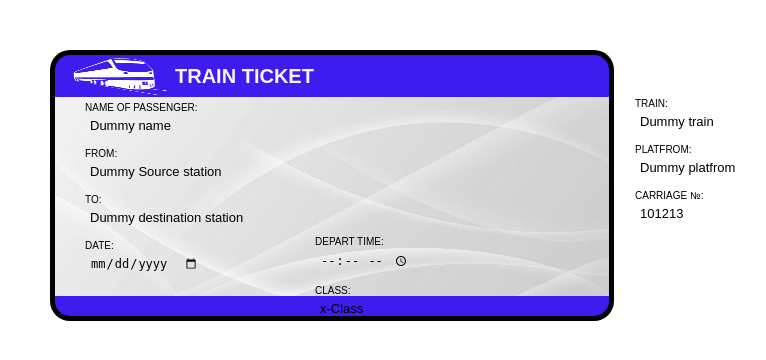
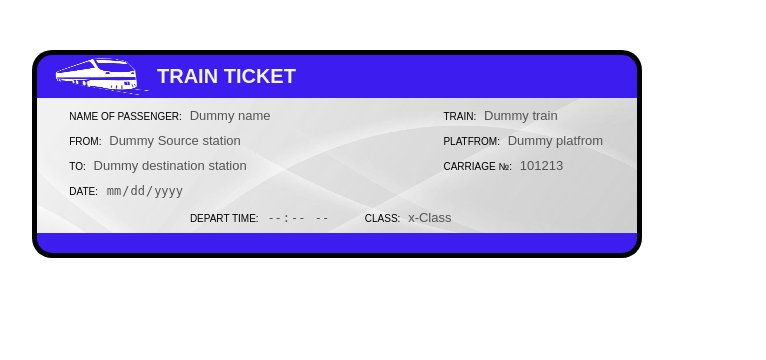
Before and after one commit to nouka01/TrainTicketingSystem, a PHP site: page /train-ticket/train-ticket.php in a window 1280 px wide. Shown: the top 360 px of the page, without its empty margins (308-1074 px from the left). Run offline with PHP 8.4, Linux system fonts and the light colour scheme.

Commit message:
Fixing CSS misbehaving on different browsers issue

```diff
--- a/train-ticket/train-ticket-stylesheet.css
+++ b/train-ticket/train-ticket-stylesheet.css
@@ -1,9 +1,11 @@
 body {
-    margin-top: 50px;
     text-align: center;
     font-family: 'Poppins', sans-serif;
     font-size: x-small;
     font-weight: 300;
+    width: 600px;
+    margin: auto;
+    margin-top: 50px;
 }
 
 .header {
@@ -18,15 +20,15 @@ body {
     border-bottom-left-radius: unset;
     border-bottom-right-radius: unset;
     border-bottom: unset;
-    margin: 0px 350px;
-    width: auto;
+    width: inherit;
+    margin: inherit;
     color: whitesmoke;
     text-align: left;
-    padding: 10px;
+    padding: 10px 0px;
 }
 
 h1 {
-    margin: 0px 110px;
+    margin: 0px 120px;
 
 }
 
@@ -36,15 +38,9 @@ h1 {
     background-size: cover;
     border: 5px black solid;
     border-top: unset;
-    border-radius: 20px;
-    border-top-left-radius: unset;
-    border-top-right-radius: unset;
-    border-bottom-left-radius: unset;
-    border-bottom-right-radius: unset;
     border-bottom: unset;
-    margin: -11px 350px;
-    width: auto;
-    height: 200px;
+    width: inherit;
+    margin: auto;
 }
 
 .footer {
@@ -54,56 +50,38 @@ h1 {
     border-top-left-radius: unset;
     border-top-right-radius: unset;
     border-top: unset;
-    margin: 10px 350px;
-    width: auto;
+    width: inherit;
+    margin: auto;
     color: whitesmoke;
-    text-align: left;
-    padding: 10px;
+    padding: 10px 0px;
 
 }
 
-
-.passenger-name,
-.from,
-.to,
-.train-date,
-.depart-time,
-.train-name,
-.platform-number,
-.carriage-number,
-.class-degree {
-    margin: 5px 10px;
+.left-ticket-part,
+.right-ticket-part {
     display: inline-block;
+    text-align: left;
+    width: fit-content;
+    margin-top: 5px;
 }
 
 .left-ticket-part {
-    text-align: left;
-    width: 230px;
-    margin-top: 10px;
+    margin-right: 35px;
     margin-left: 20px;
 
 }
 
 .right-ticket-part {
-    text-align: left;
-    margin-top: -200px;
-    margin-right: 20px;
-    margin-left: 570px;
-
+    margin-left: 35px;
 }
 
-.middle-ticket-part {
-    text-align: left;
-    margin-top: -11.5px;
-    margin-left: 250px;
-
-
+.depart-time {
+    display: inline-block;
+    margin-left: 105px;
 }
 
-input::-webkit-outer-spin-button,
-input::-webkit-inner-spin-button {
-    -webkit-appearance: none;
-    margin: 0;
+.class-degree {
+    display: inline-block;
 }
 
 input {
@@ -113,6 +91,16 @@ input {
     padding: 5px;
 }
 
-.class {
-    font-size: 10px;
+.right-ticket-part .filler-div {
+    visibility: hidden;
 }
+
+.right-ticket-part input {
+    width: 100px;
+}
+
+input::-webkit-outer-spin-button,
+input::-webkit-inner-spin-button {
+    -webkit-appearance: none;
+    margin: 0;
+}
--- a/train-ticket/train-ticket.php
+++ b/train-ticket/train-ticket.php
@@ -17,62 +17,66 @@
         <div class="left-ticket-part">
             <div class="passenger-name">
                 <label for="name">NAME OF PASSENGER:</label>
-                <br>
-                <input type="text" id="name" value="Dummy name" name="name" maxlength="20" minlength="2">
+
+                <input type="text" id="name" value="Dummy name" name="name" maxlength="20" minlength="2" disabled>
             </div>
-            <br>
+
             <div class="from">
                 <label for="from">FROM:</label>
-                <br>
-                <input type="text" id="from" value="Dummy Source station" name="from" maxlength="20" minlength="2">
+
+                <input type="text" id="from" value="Dummy Source station" name="from" maxlength="20" minlength="2" disabled>
             </div>
-            <br>
+
             <div class="to">
                 <label for="to">TO:</label>
-                <br>
-                <input type="text" id="to" value="Dummy destination station" name="to" maxlength="20" minlength="2">
+
+                <input type="text" id="to" value="Dummy destination station" name="to" maxlength="20" minlength="2" disabled>
             </div>
-            <br>
+
             <div class="train-date">
                 <label for="date">DATE:</label>
-                <br>
-                <input type="date" id="date" name="date" maxlength="20" minlength="2">
+
+                <input type="date" id="date" name="date" maxlength="20" minlength="2" disabled>
             </div>
         </div>
-        <br>
 
         <div class="right-ticket-part">
             <div class="train-name">
                 <label for="t-name">TRAIN:</label>
-                <br>
-                <input type="text" id="train-name" name="train-name" maxlength="20" minlength="2" value="Dummy train">
+
+                <input type="text" id="train-name" name="train-name" maxlength="20" minlength="2" value="Dummy train" disabled>
             </div>
-            <br>
+
             <div class="platform-number">
                 <label for="platfrom">PLATFROM:</label>
-                <br>
-                <input type="text" id="platfrom" name="platfrom" maxlength="20" minlength="2" value="Dummy platfrom">
+
+                <input type="text" id="platfrom" name="platfrom" maxlength="20" minlength="2" value="Dummy platfrom" disabled>
             </div>
-            <br>
+
             <div class="carriage-number">
                 <label for="carriage">CARRIAGE &numero;:</label>
-                <br>
-                <input type="number" id="carriage" name="carriage-number" maxlength="20" minlength="2" value="101213">
+
+                <input type="number" id="carriage" name="carriage-number" maxlength="20" minlength="2" value="101213" disabled>
             </div>
+
+            <div class="filler-div">
+
+                <input type="text" disabled>
+            </div>
+
         </div>
-        <br>
 
         <div class="middle-ticket-part">
             <div class="depart-time">
                 <label for="depart">DEPART TIME:</label>
-                <br>
-                <input type="time" id="depart" name="depart" maxlength="20" minlength="2">
+
+                <input type="time" id="depart" name="depart" maxlength="20" minlength="2" disabled>
             </div>
 
             <div class="class-degree">
                 <label for="class">CLASS:</label>
-                <br>
-                <input type="text" id="class" value="x-Class" name="class" maxlength="20" minlength="2">
+
+                <input type="text" id="class" value="x-Class" name="class" maxlength="20" minlength="2" disabled>
             </div>
         </div>
     </div>
```
